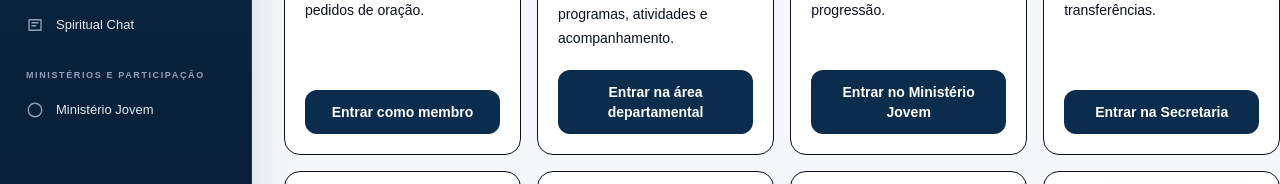
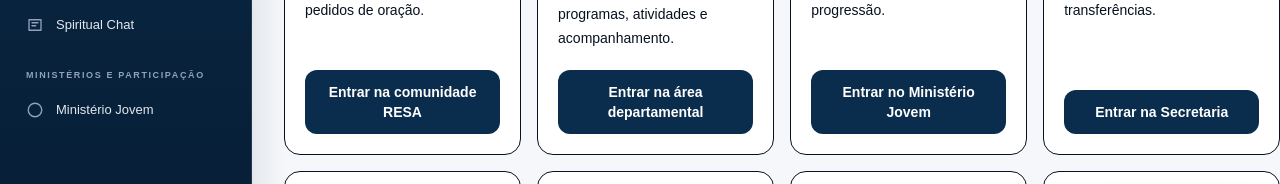
Before and after one commit to Edgar1-Songanga/zion-os, a Next.js app in the folder apps/web/: page /auth/access in a window 1280 px wide. Shown: the part 519-703 px from the top of the page. Built offline with nearby package versions, Linux system fonts and the light colour scheme; no server answers.

Commit message:
fix(auth): route member profile to RESA

```diff
--- a/apps/web/app/auth/access/page.tsx
+++ b/apps/web/app/auth/access/page.tsx
@@ -6,8 +6,8 @@ const accessProfiles = [
   {
     title: "Membro",
     description: "Perfil pessoal, jornada espiritual, comunidade e pedidos de oração.",
-    destination: "/dashboard",
-    label: "Entrar como membro",
+    destination: "/resa",
+    label: "Entrar na comunidade RESA",
     icon: "01",
   },
   {
```
